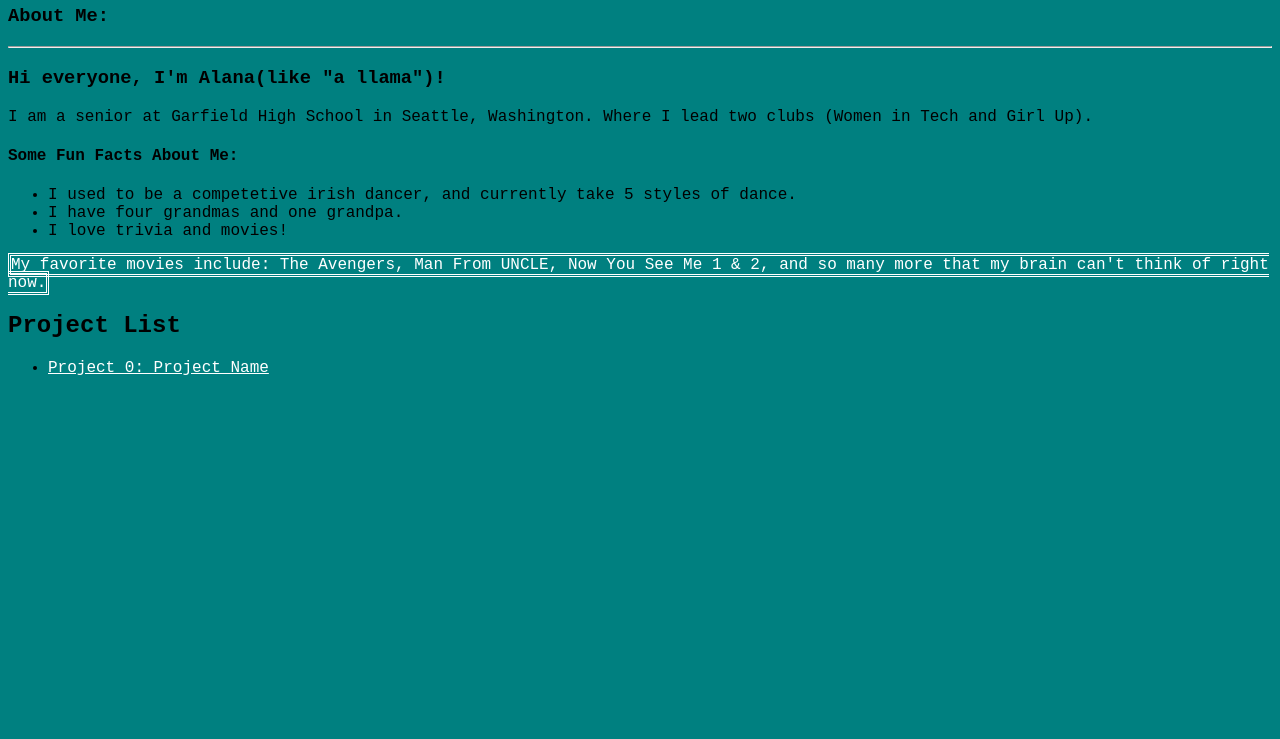
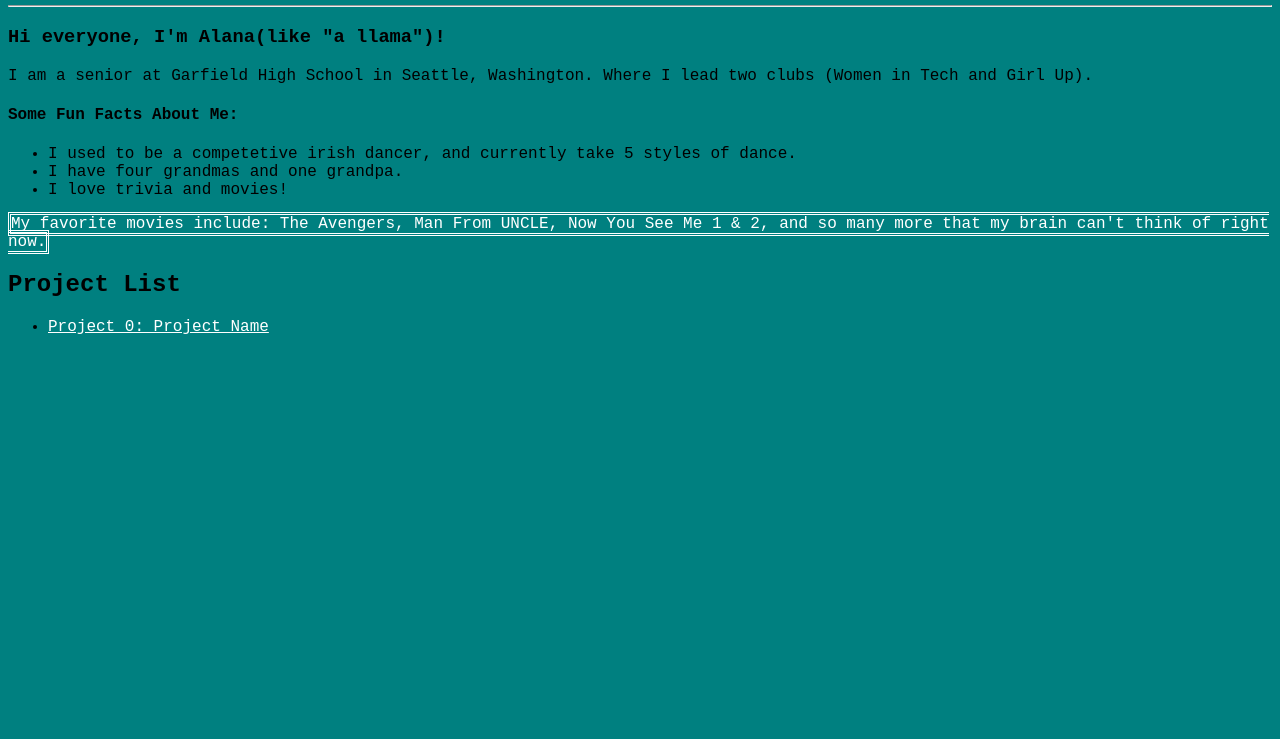
Before and after one commit to asendlakowski/Portfolio, a plain HTML site: page index.html in a window 1280 px wide. Shown: the part 61-800 px from the top of the page. Drawn offline with Linux system fonts and the light colour scheme.

Commit message:
Update index.html

```diff
--- a/index.html
+++ b/index.html
@@ -15,7 +15,6 @@
     <body bgcolor="teal">
 	<font face="Courier New" color="black">
 	<H1>Welcome to ALANA'S Portfolio</h1>
-	<H3> About Me: </H1>
 	<HR>
   	<H3> Hi everyone, I'm Alana(like "a llama")! <br> </H3>
 	I am a senior at Garfield High School in Seattle, Washington. Where I lead two clubs (Women in Tech and Girl Up). <br>
```
